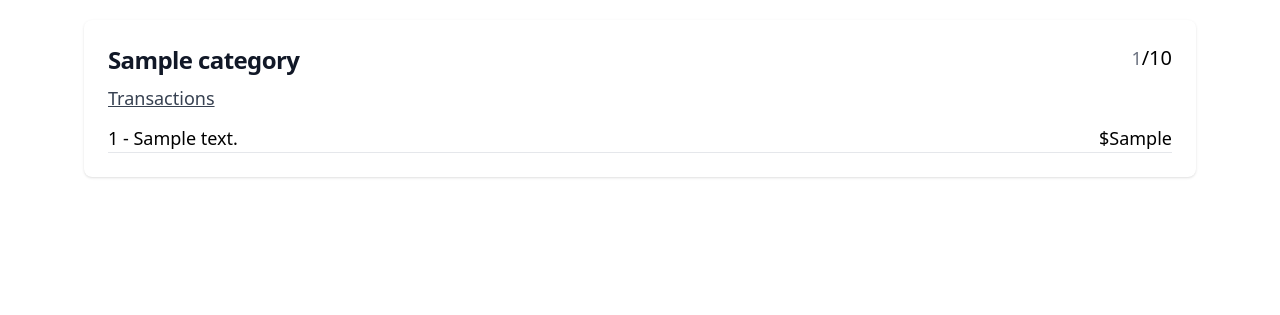
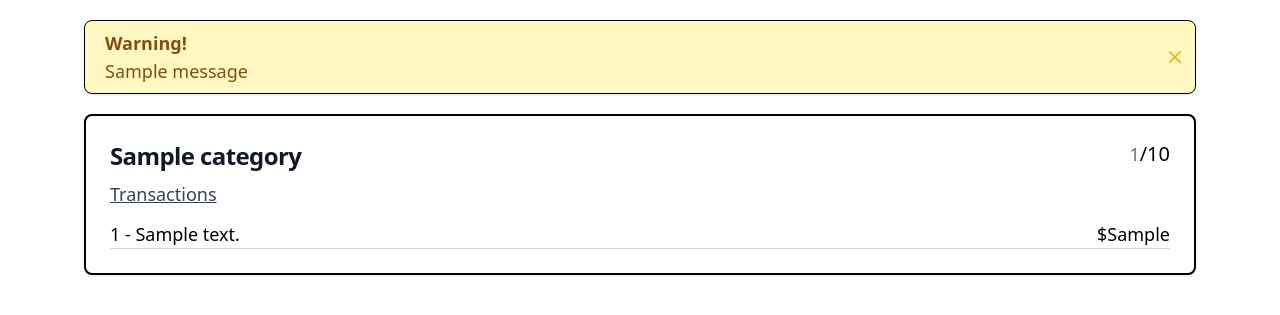
Before and after one commit to dharbo/490Project, a Flask app: template templates/home.html in a window 1280 px wide. Shown: the part 216-531 px from the top of the page. Run offline with Flask 3, Linux system fonts and the light colour scheme; the template is opened without the code that fills it: most values are stand-ins (such as "Sample title", 1, 10 or a date in 2020); one stand-in notice (Sample message) is shown.

Commit message:
Added warning messages to alert users of invalid form input

```diff
--- a/app.py
+++ b/app.py
@@ -166,6 +166,7 @@
         connection.commit()
     else:
         print('ERROR in create-category: Category already exists')
+        flash("Could not create category. Category already exists.")
 
     connection.close()
     return redirect('/home')
@@ -183,8 +184,16 @@
 
     row = cursor.execute("SELECT * FROM CATEGORY WHERE Category_Name=? AND User_Name=?", (old_category_name, session['username'],)).fetchone()
 
+    new_category_name_exists = cursor.execute("SELECT * FROM CATEGORY WHERE Category_Name=? AND User_Name=?", (new_category_name, session['username'],)).fetchone()
+
+    print(f'new cat: {new_category_name_exists}')
+
+    # User can keep the name of the same category.
+    if new_category_name_exists is not None and new_category_name_exists[0] == old_category_name:
+        new_category_name_exists = None
+
     # The row should exist if we want to update it.  <--- need to do something for the else
-    if row is not None and is_acceptable_number(new_budget):
+    if row is not None and new_category_name_exists is None and is_acceptable_number(new_budget):
         # Update the CATEGORY table
         cursor.execute("UPDATE CATEGORY SET Category_Name=?, Budget_Amount=? WHERE Category_Name=? AND User_Name=?", (new_category_name, f'{float(new_budget):.2f}', old_category_name, session['username'],))
 
@@ -194,6 +203,7 @@
         connection.commit()
     else:
         print('ERROR in update-category: row does not exist, can\'t update!!!')
+        flash("Could not update category. Old category either does not exist, new category already exists and/or new budget input is invalid.")
 
     connection.close()
     return redirect('/home')
@@ -221,6 +231,7 @@
         connection.commit()
     else:
         print('ERROR in remove-category: row does not exist, can\'t remove!!!')
+        flash("Could not delete category. Category does not exist.")
 
     connection.close()
     return redirect('/home')
@@ -257,6 +268,7 @@
         connection.commit()
     else:
         print(f'ERROR in create-category: No category name {category_name}')
+        flash("Could not add transaction. Category does not exist and/or money spent input is invalid.")
 
     connection.close()
 
@@ -286,6 +298,7 @@
 
     else:
         print(f'ERROR in update-category: No transaction found with {old_transaction_id} , {category_name} and {session["username"]}')
+        flash("Could not update transaction. Category does not exist, transaction id is invalid and/or new money spent input is invalid.")
 
     connection.close()
 
@@ -318,7 +331,7 @@
         connection.commit()
     else:
         print(f'ERROR in delete-category: No transaction found with {transaction_id} , {category_name} and {session["username"]}')
-
+        flash("Could not delete transaction. Category does not exist and/or transaction id is invalid.")
 
     connection.close()
 
--- a/static/dist/css/output.css
+++ b/static/dist/css/output.css
@@ -516,6 +516,18 @@
   --tw-backdrop-sepia:  ;
 }
 
+.sr-only {
+  position: absolute;
+  width: 1px;
+  height: 1px;
+  padding: 0;
+  margin: -1px;
+  overflow: hidden;
+  clip: rect(0, 0, 0, 0);
+  white-space: nowrap;
+  border-width: 0;
+}
+
 .static {
   position: static;
 }
@@ -602,6 +614,16 @@
   margin-right: 1.25rem;
 }
 
+.ms-3 {
+  -webkit-margin-start: 0.75rem;
+          margin-inline-start: 0.75rem;
+}
+
+.ms-auto {
+  -webkit-margin-start: auto;
+          margin-inline-start: auto;
+}
+
 .mt-10 {
   margin-top: 2.5rem;
 }
@@ -618,12 +640,24 @@
   display: flex;
 }
 
+.inline-flex {
+  display: inline-flex;
+}
+
 .hidden {
   display: none;
 }
 
 .h-20 {
   height: 5rem;
+}
+
+.h-3 {
+  height: 0.75rem;
+}
+
+.h-6 {
+  height: 1.5rem;
 }
 
 .h-\[75\%\] {
@@ -638,8 +672,16 @@
   width: 50%;
 }
 
-.w-36 {
-  width: 9rem;
+.w-3 {
+  width: 0.75rem;
+}
+
+.w-6 {
+  width: 1.5rem;
+}
+
+.w-\[50\%\] {
+  width: 50%;
 }
 
 .w-full {
@@ -712,6 +754,14 @@
   border-width: 1px;
 }
 
+.border-2 {
+  border-width: 2px;
+}
+
+.border-solid {
+  border-style: solid;
+}
+
 .border-black {
   --tw-border-opacity: 1;
   border-color: rgb(0 0 0 / var(--tw-border-opacity));
@@ -720,6 +770,11 @@
 .border-gray-200 {
   --tw-border-opacity: 1;
   border-color: rgb(229 231 235 / var(--tw-border-opacity));
+}
+
+.border-gray-300 {
+  --tw-border-opacity: 1;
+  border-color: rgb(209 213 219 / var(--tw-border-opacity));
 }
 
 .bg-\[\#85bb65\] {
@@ -744,6 +799,15 @@
 .bg-white {
   --tw-bg-opacity: 1;
   background-color: rgb(255 255 255 / var(--tw-bg-opacity));
+}
+
+.bg-yellow-100 {
+  --tw-bg-opacity: 1;
+  background-color: rgb(254 249 195 / var(--tw-bg-opacity));
+}
+
+.p-2 {
+  padding: 0.5rem;
 }
 
 .p-4 {
@@ -871,6 +935,16 @@
   color: rgb(17 24 39 / var(--tw-text-opacity));
 }
 
+.text-yellow-500 {
+  --tw-text-opacity: 1;
+  color: rgb(234 179 8 / var(--tw-text-opacity));
+}
+
+.text-yellow-800 {
+  --tw-text-opacity: 1;
+  color: rgb(133 77 14 / var(--tw-text-opacity));
+}
+
 .underline {
   text-decoration-line: underline;
 }
@@ -914,6 +988,11 @@
   background-color: rgb(252 165 165 / var(--tw-bg-opacity));
 }
 
+.hover\:bg-yellow-200:hover {
+  --tw-bg-opacity: 1;
+  background-color: rgb(254 240 138 / var(--tw-bg-opacity));
+}
+
 .hover\:text-white:hover {
   --tw-text-opacity: 1;
   color: rgb(255 255 255 / var(--tw-text-opacity));
@@ -922,6 +1001,17 @@
 .focus\:outline-none:focus {
   outline: 2px solid transparent;
   outline-offset: 2px;
+}
+
+.focus\:ring-2:focus {
+  --tw-ring-offset-shadow: var(--tw-ring-inset) 0 0 0 var(--tw-ring-offset-width) var(--tw-ring-offset-color);
+  --tw-ring-shadow: var(--tw-ring-inset) 0 0 0 calc(2px + var(--tw-ring-offset-width)) var(--tw-ring-color);
+  box-shadow: var(--tw-ring-offset-shadow), var(--tw-ring-shadow), var(--tw-shadow, 0 0 #0000);
+}
+
+.focus\:ring-yellow-400:focus {
+  --tw-ring-opacity: 1;
+  --tw-ring-color: rgb(250 204 21 / var(--tw-ring-opacity));
 }
 
 @media (prefers-color-scheme: dark) {
@@ -949,4 +1039,14 @@
     --tw-text-opacity: 1;
     color: rgb(255 255 255 / var(--tw-text-opacity));
   }
+
+  .dark\:text-yellow-300 {
+    --tw-text-opacity: 1;
+    color: rgb(253 224 71 / var(--tw-text-opacity));
+  }
+
+  .dark\:hover\:bg-gray-700:hover {
+    --tw-bg-opacity: 1;
+    background-color: rgb(55 65 81 / var(--tw-bg-opacity));
+  }
 }
--- a/templates/home.html
+++ b/templates/home.html
@@ -29,6 +29,28 @@
             </button>
         </div>
     </header>
+
+    <!-- Warning message for user about incorrect input -->
+    {% with messages = get_flashed_messages() %}
+        {% if messages %}
+            <ul>
+            {% for message in messages %}
+                <div id="alert-message" class="flex items-center min-w-[40%] mb-5 mx-16 p-2 border border-black rounded-lg shadow text-yellow-800 bg-yellow-100 dark:bg-gray-800 dark:text-yellow-300" role="alert">
+                    <div class="ms-3 text-lg font-medium">
+                        <p class="font-semibold">Warning!</p>
+                        {{ message }}
+                    </div>
+                    <button type="button" class="ms-auto bg-yellow-100 text-yellow-500 rounded-lg focus:ring-2 focus:ring-yellow-400 hover:bg-yellow-200 inline-flex items-center justify-center h-6 w-6 dark:bg-gray-800 dark:text-yellow-300 dark:hover:bg-gray-700" id="alert-message-btn" aria-label="Close">
+                        <span class="sr-only">Close</span>
+                        <svg class="w-3 h-3" aria-hidden="true" xmlns="http://www.w3.org/2000/svg" fill="none" viewBox="0 0 14 14">
+                            <path stroke="currentColor" stroke-linecap="round" stroke-linejoin="round" stroke-width="2" d="m1 1 6 6m0 0 6 6M7 7l6-6M7 7l-6 6"/>
+                        </svg>
+                    </button>
+                </div>
+            {% endfor %}
+            </ul>
+        {% endif %}
+    {% endwith %}
 
     <!-- HTML for the categories/transactions -->
     {% for category_name in user_expense_data['Category_Data'] %}
```
Also changed, not shown: static/js/categoryModal.js (+15 -6 lines). Lines whose indentation alone changed are shown as unchanged.
